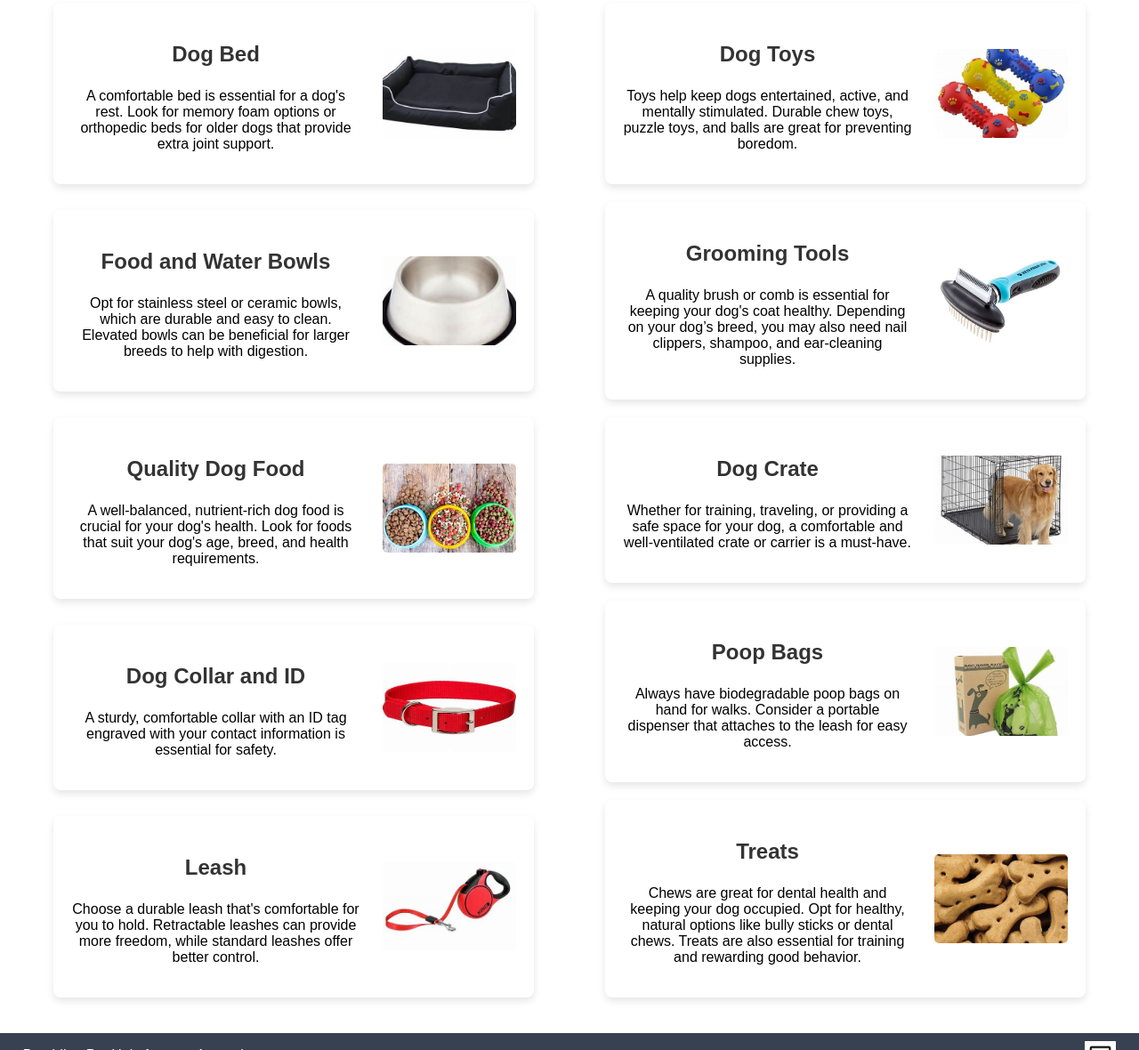
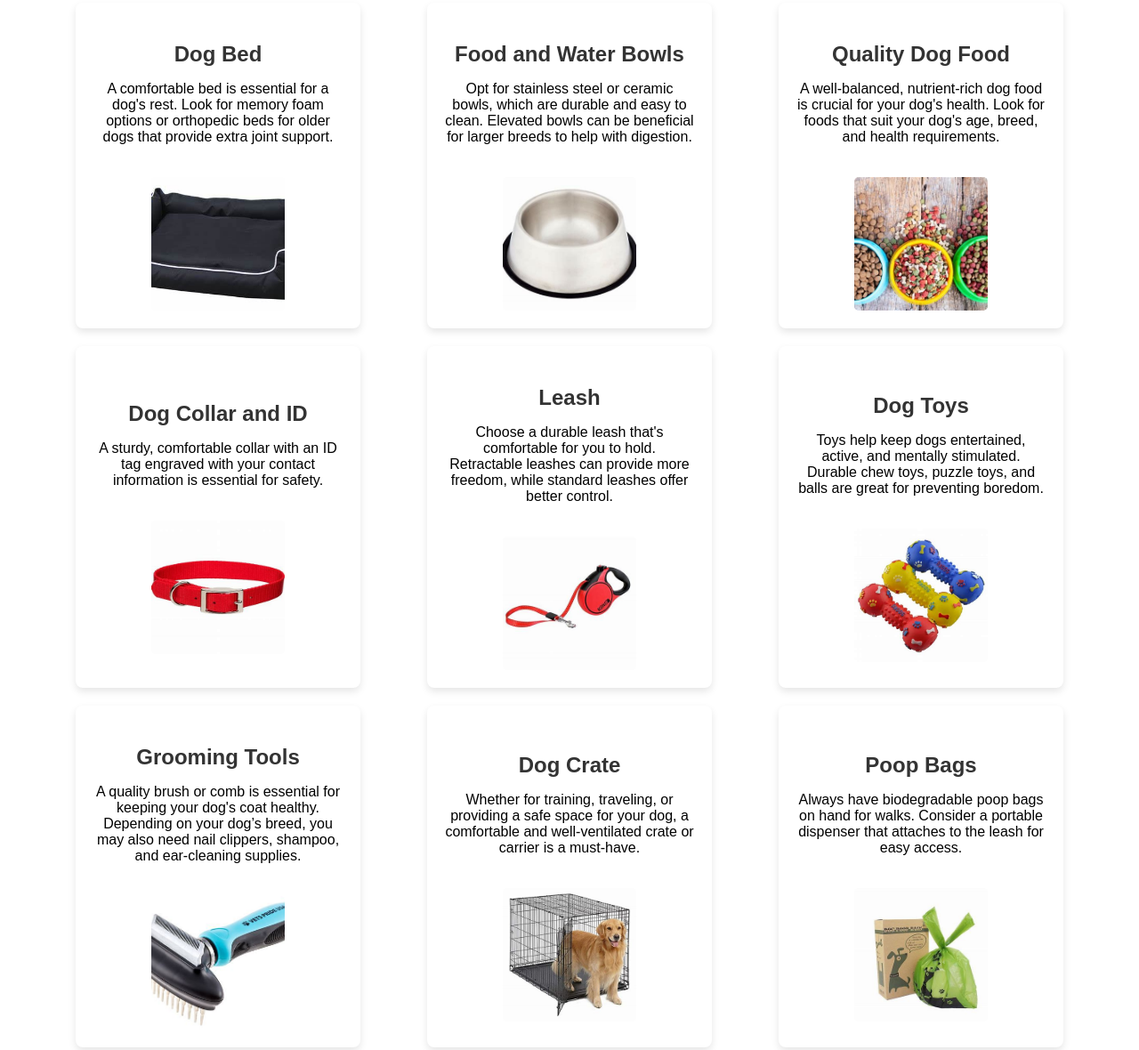
Before and after one commit to joshnatkin/Pawsome-Pet-Care, a React app in the folder pawsome-pet-care/: page /supplies in a window 1280 px wide. Shown: the part 494-1674 px from the top of the page at 89% size. Built offline with nearby package versions, Linux system fonts and the light colour scheme.

Commit message:
supplies update

```diff
--- /dev/null
+++ b/pawsome-pet-care/src/components/DogBed.js
@@ -0,0 +1,14 @@
+import React from 'react';
+import "../css/Supplies.css";
+
+const DogBed = () => (
+    <section id="dog-bed" className="supplies">
+        <div className="text-container">
+            <h3>Dog Bed</h3>
+            <p>A comfortable bed is essential for a dog's rest. Look for memory foam options or orthopedic beds for older dogs that provide extra joint support.</p>
+        </div>
+        <img src={require("../images/supplies/dog-bed.png")} alt="Dog Bed" />
+    </section>
+);
+
+export default DogBed;
--- /dev/null
+++ b/pawsome-pet-care/src/components/DogCollar.js
@@ -0,0 +1,14 @@
+import React from 'react';
+import "../css/Supplies.css";
+
+const DogCollar = () => (
+    <section id="dog-collar" className="supplies">
+        <div className="text-container">
+            <h3>Dog Collar and ID</h3>
+            <p>A sturdy, comfortable collar with an ID tag engraved with your contact information is essential for safety.</p>
+        </div>
+        <img src={require("../images/supplies/dog-collar.png")} alt="Dog Collar and ID" />
+    </section>
+);
+
+export default DogCollar;
--- /dev/null
+++ b/pawsome-pet-care/src/components/DogCrate.js
@@ -0,0 +1,14 @@
+import React from 'react';
+import "../css/Supplies.css";
+
+const DogCrate = () => (
+    <section id="dog-crate" className="supplies">
+        <div className="text-container">
+            <h3>Dog Crate</h3>
+            <p>Whether for training, traveling, or providing a safe space for your dog, a comfortable and well-ventilated crate or carrier is a must-have.</p>
+        </div>
+        <img src={require("../images/supplies/dog-crate.png")} alt="Dog Crate" />
+    </section>
+);
+
+export default DogCrate;
--- /dev/null
+++ b/pawsome-pet-care/src/components/DogFood.js
@@ -0,0 +1,14 @@
+import React from 'react';
+import "../css/Supplies.css";
+
+const DogFood = () => (
+    <section id="dog-food" className="supplies">
+        <div className="text-container">
+            <h3>Quality Dog Food</h3>
+            <p>A well-balanced, nutrient-rich dog food is crucial for your dog's health. Look for foods that suit your dog's age, breed, and health requirements.</p>
+        </div>
+        <img src={require("../images/supplies/dog-food.png")} alt="Quality Dog Food" />
+    </section>
+);
+
+export default DogFood;
--- /dev/null
+++ b/pawsome-pet-care/src/components/DogLeash.js
@@ -0,0 +1,14 @@
+import React from 'react';
+import "../css/Supplies.css";
+
+const DogLeash = () => (
+    <section id="dog-leash" className="supplies">
+        <div className="text-container">
+            <h3>Leash</h3>
+            <p>Choose a durable leash that's comfortable for you to hold. Retractable leashes can provide more freedom, while standard leashes offer better control.</p>
+        </div>
+        <img src={require("../images/supplies/dog-leash.png")} alt="Leash" />
+    </section>
+);
+
+export default DogLeash;
--- /dev/null
+++ b/pawsome-pet-care/src/components/DogToys.js
@@ -0,0 +1,14 @@
+import React from 'react';
+import "../css/Supplies.css";
+
+const DogToys = () => (
+    <section id="dog-toys" className="supplies">
+        <div className="text-container">
+            <h3>Dog Toys</h3>
+            <p>Toys help keep dogs entertained, active, and mentally stimulated. Durable chew toys, puzzle toys, and balls are great for preventing boredom.</p>
+        </div>
+        <img src={require("../images/supplies/dog-toy.png")} alt="Dog Toys" />
+    </section>
+);
+
+export default DogToys;
--- /dev/null
+++ b/pawsome-pet-care/src/components/FoodBowls.js
@@ -0,0 +1,14 @@
+import React from 'react';
+import "../css/Supplies.css";
+
+const DogBowls = () => (
+    <section id="dog-bowls" className="supplies">
+        <div className="text-container">
+            <h3>Food and Water Bowls</h3>
+            <p>Opt for stainless steel or ceramic bowls, which are durable and easy to clean. Elevated bowls can be beneficial for larger breeds to help with digestion.</p>
+        </div>
+        <img src={require("../images/supplies/dog-bowl.png")} alt="Food and Water Bowls" />
+    </section>
+);
+
+export default DogBowls;
--- /dev/null
+++ b/pawsome-pet-care/src/components/GroomingTools.js
@@ -0,0 +1,14 @@
+import React from 'react';
+import "../css/Supplies.css";
+
+const GroomingTools = () => (
+    <section id="grooming-tools" className="supplies">
+        <div className="text-container">
+            <h3>Grooming Tools</h3>
+            <p>A quality brush or comb is essential for keeping your dog's coat healthy. Depending on your dog’s breed, you may also need nail clippers, shampoo, and ear-cleaning supplies.</p>
+        </div>
+        <img src={require("../images/supplies/grooming-tools.png")} alt="Grooming Tools" />
+    </section>
+);
+
+export default GroomingTools;
--- /dev/null
+++ b/pawsome-pet-care/src/components/PoopBags.js
@@ -0,0 +1,14 @@
+import React from 'react';
+import "../css/Supplies.css";
+
+const PoopBags = () => (
+    <section id="poop-bags" className="supplies">
+        <div className="text-container">
+            <h3>Poop Bags</h3>
+            <p>Always have biodegradable poop bags on hand for walks. Consider a portable dispenser that attaches to the leash for easy access.</p>
+        </div>
+        <img src={require("../images/supplies/poop-bag.png")} alt="Poop Bags" />
+    </section>
+);
+
+export default PoopBags;
--- /dev/null
+++ b/pawsome-pet-care/src/components/Treats.js
@@ -0,0 +1,14 @@
+import React from 'react';
+import "../css/Supplies.css";
+
+const DogTreats = () => (
+    <section id="dog-treats" className="supplies">
+        <div className="text-container">
+            <h3>Treats</h3>
+            <p>Chews are great for dental health and keeping your dog occupied. Opt for healthy, natural options like bully sticks or dental chews. Treats are also essential for training and rewarding good behavior.</p>
+        </div>
+        <img src={require("../images/supplies/dog-treats.png")} alt="Treats" />
+    </section>
+);
+
+export default DogTreats;
--- a/pawsome-pet-care/src/css/Supplies.css
+++ b/pawsome-pet-care/src/css/Supplies.css
@@ -10,10 +10,8 @@
     --color-dark-gray: #374151;
     --color-green: #a9f1f4;
     --color-ivory: #FFFFF0;
-    --color-opaque: rgba(128, 128, 128, );
+    --color-opaque: rgba(128, 128, 128, 0.5);
 }
-
-
 
 /* Body styling */
 body {
@@ -30,66 +28,104 @@ body {
     margin-top: 10px;
 }
 
-
 #group {
     background-color: var(--color-white);
     margin-bottom: 10px;
     width: 100%;
     display: flex;
+    flex-wrap: wrap; /* Allow items to wrap */
+    justify-content: center; /* Center items horizontally */
 }
 
-#first-five, #second-five {
-    display: flex;
-    flex-direction: column;
-    flex-wrap: wrap;
-    justify-content: space-between;
-    align-items: center;
-    width: 100%; /* Make the parent section full width */
-}
-
+/* Section styling for individual supply items */
 .supplies {
     box-shadow: 0 4px 8px rgba(0, 0, 0, 0.1);
-    background-color: #ffffff; /* Change as needed for your color scheme */
+    background-color: #ffffff;
     border-radius: 8px;
-    width: 500px;
-    margin: 10px; /* Space between supply sections */
+    margin: 10px; /* Space between sections */
     padding: 20px;
-    display: flex; /* Flexbox layout for image alignment */
-    align-items: center; /* Center vertically */
+    display: flex;
+    flex-direction: column; /* Stack text and image vertically */
+    align-items: center; /* Center content horizontally */
+    justify-content: center; /* Center content vertically */
+    width: 100%; /* Allow to scale based on available space */
+    max-width: 320px; /* Maximum width for each section */
+    box-sizing: border-box; /* Include padding in width calculation */
 }
 
 .supplies:hover {
     box-shadow: 0 4px 8px rgba(0, 0, 0, 0.2); /* Subtle shadow on hover */
 }
 
-.supplies .text-container {
-    flex: 1;
-    margin-right: 10px;
+/* Image inside each supply section */
+.supplies img {
+    margin-top: 10px;
+    width: 120px; /* Resize the images */
+    height: 120px;
+    object-fit: cover;
+    border-radius: 5px; /* Rounded corners */
 }
 
+/* Section heading inside each supply */
 .supplies h3 {
-    font-size: 1.5em;
+    font-size: 1.2em;
     color: #333;
+    margin-bottom: 10px;
 }
 
-.supplies img {
-    margin-left: 15px;
-    width: 150px; /* Fixed width for images */
-    height: 100px;
-    object-fit: cover;
-    border-radius: 5px; /* Rounded corners for images */
+/* Text inside supply section */
+.supplies .text-container {
+    text-align: center;
+    margin-bottom: 10px;
 }
 
+/* Main image at the top of the page */
 #group1-img {
     width: 100%;
     height: 300px;
     object-fit: cover;
-
 }
 
+/* For screens larger than 768px (tablet and desktop) */
 @media only screen and (min-width: 769px) {
-    #nav-items a:hover {
-        border-bottom: 2px solid black;
-        padding-bottom: 8px;
+    #group {
+        display: flex;
+        justify-content: space-evenly; /* Distribute space evenly between items */
+        flex-wrap: wrap;
+    }
+
+    /* Ensure the image sizes are consistent for larger screens */
+    .supplies img {
+        width: 150px; /* Slightly larger image for bigger screens */
+        height: 150px;
+    }
+
+    /* Adjust title sizes on larger screens */
+    .supplies h3 {
+        font-size: 1.5em;
     }
 }
+
+/* For smaller screens (below 769px) */
+@media only screen and (max-width: 768px) {
+    /* Stack sections vertically on small screens */
+    #group {
+        flex-direction: column;
+        align-items: center;
+    }
+
+    .supplies {
+        width: 90%; /* Let sections take up most of the width */
+        max-width: none; /* Remove max-width for better scaling */
+        margin: 10px 0; /* Vertical margin between sections */
+    }
+
+    .supplies img {
+        width: 100px; /* Slightly smaller images for small screens */
+        height: 100px;
+    }
+
+    .supplies h3 {
+        font-size: 1.2em; /* Adjust heading size for small screens */
+    }
+}
--- a/pawsome-pet-care/src/pages/Supplies.js
+++ b/pawsome-pet-care/src/pages/Supplies.js
@@ -1,98 +1,35 @@
 import React from 'react';
 import "../css/Supplies.css";
+import DogBed from "../components/DogBed";
+import FoodBowls from "../components/FoodBowls";
+import DogFood from "../components/DogFood";
+import DogCollar from "../components/DogCollar";
+import DogLeash from "../components/DogLeash";
+import DogToys from "../components/DogToys";
+import GroomingTools from "../components/GroomingTools";
+import DogCrate from "../components/DogCrate";
+import PoopBags from "../components/PoopBags";
+import Treats from "../components/Treats";
+
 
 const Supplies = () => {
     return (
         <div id="group-main-content">
             <div className="container">
-                {/* Adjust image import as needed */}
                 <img id="group1-img" src={require("../images/nine-dogs-in-grassy-field.jpg")} alt="Group of dogs in grassy field" />
             </div>
-            <h2>Top 10 Best Supplies for your pets</h2>
+            <h2>Top 10 Best Supplies for Your Pets</h2>
             <div id="group">
-                <div id="first-five">
-                    <section id="dog-bed" className="supplies">
-                        <div className="text-container">
-                            <h3>Dog Bed</h3>
-                            <p>A comfortable bed is essential for a dog's rest. Look for memory foam options or orthopedic beds for older dogs that provide extra joint support.</p>
-                        </div>
-                        <img src={require("../images/supplies/dog-bed.png")} alt="Dog Bed" />
-                    </section>
-
-                    <section id="dog-bowls" className="supplies">
-                        <div className="text-container">
-                            <h3>Food and Water Bowls</h3>
-                            <p>Opt for stainless steel or ceramic bowls, which are durable and easy to clean. Elevated bowls can be beneficial for larger breeds to help with digestion.</p>
-                        </div>
-                        <img src={require("../images/supplies/dog-bowl.png")} alt="Food and Water Bowls" />
-                    </section>
-
-                    <section id="dog-food" className="supplies">
-                        <div className="text-container">
-                            <h3>Quality Dog Food</h3>
-                            <p>A well-balanced, nutrient-rich dog food is crucial for your dog's health. Look for foods that suit your dog's age, breed, and health requirements.</p>
-                        </div>
-                        <img src={require("../images/supplies/dog-food.png")} alt="Quality Dog Food" />
-                    </section>
-
-                    <section id="dog-collar" className="supplies">
-                        <div className="text-container">
-                            <h3>Dog Collar and ID</h3>
-                            <p>A sturdy, comfortable collar with an ID tag engraved with your contact information is essential for safety.</p>
-                        </div>
-                        <img src={require("../images/supplies/dog-collar.png")} alt="Dog Collar and ID" />
-                    </section>
-
-                    <section id="dog-leash" className="supplies">
-                        <div className="text-container">
-                            <h3>Leash</h3>
-                            <p>Choose a durable leash that's comfortable for you to hold. Retractable leashes can provide more freedom, while standard leashes offer better control.</p>
-                        </div>
-                        <img src={require("../images/supplies/dog-leash.png")} alt="Leash" />
-                    </section>
-                </div>
-
-                <div id="second-five">
-                    <section id="dog-toys" className="supplies">
-                        <div className="text-container">
-                            <h3>Dog Toys</h3>
-                            <p>Toys help keep dogs entertained, active, and mentally stimulated. Durable chew toys, puzzle toys, and balls are great for preventing boredom.</p>
-                        </div>
-                        <img src={require("../images/supplies/dog-toy.png")} alt="Dog Toys" />
-                    </section>
-
-                    <section id="grooming-tools" className="supplies">
-                        <div className="text-container">
-                            <h3>Grooming Tools</h3>
-                            <p>A quality brush or comb is essential for keeping your dog's coat healthy. Depending on your dog’s breed, you may also need nail clippers, shampoo, and ear-cleaning supplies.</p>
-                        </div>
-                        <img src={require("../images/supplies/grooming-tools.png")} alt="Grooming Tools" />
-                    </section>
-
-                    <section id="dog-crate" className="supplies">
-                        <div className="text-container">
-                            <h3>Dog Crate</h3>
-                            <p>Whether for training, traveling, or providing a safe space for your dog, a comfortable and well-ventilated crate or carrier is a must-have.</p>
-                        </div>
-                        <img src={require("../images/supplies/dog-crate.png")} alt="Dog Crate" />
-                    </section>
-
-                    <section id="poop-bags" className="supplies">
-                        <div className="text-container">
-                            <h3>Poop Bags</h3>
-                            <p>Always have biodegradable poop bags on hand for walks. Consider a portable dispenser that attaches to the leash for easy access.</p>
-                        </div>
-                        <img src={require("../images/supplies/poop-bag.png")} alt="Poop Bags" />
-                    </section>
-
-                    <section id="dog-treats" className="supplies">
-                        <div className="text-container">
-                            <h3>Treats</h3>
-                            <p>Chews are great for dental health and keeping your dog occupied. Opt for healthy, natural options like bully sticks or dental chews. Treats are also essential for training and rewarding good behavior.</p>
-                        </div>
-                        <img src={require("../images/supplies/dog-treats.png")} alt="Treats" />
-                    </section>
-                </div>
+                <DogBed />
+                <FoodBowls />
+                <DogFood />
+                <DogCollar />
+                <DogLeash />
+                <DogToys />
+                <GroomingTools />
+                <DogCrate />
+                <PoopBags />
+                <Treats />
             </div>
         </div>
     );
```
